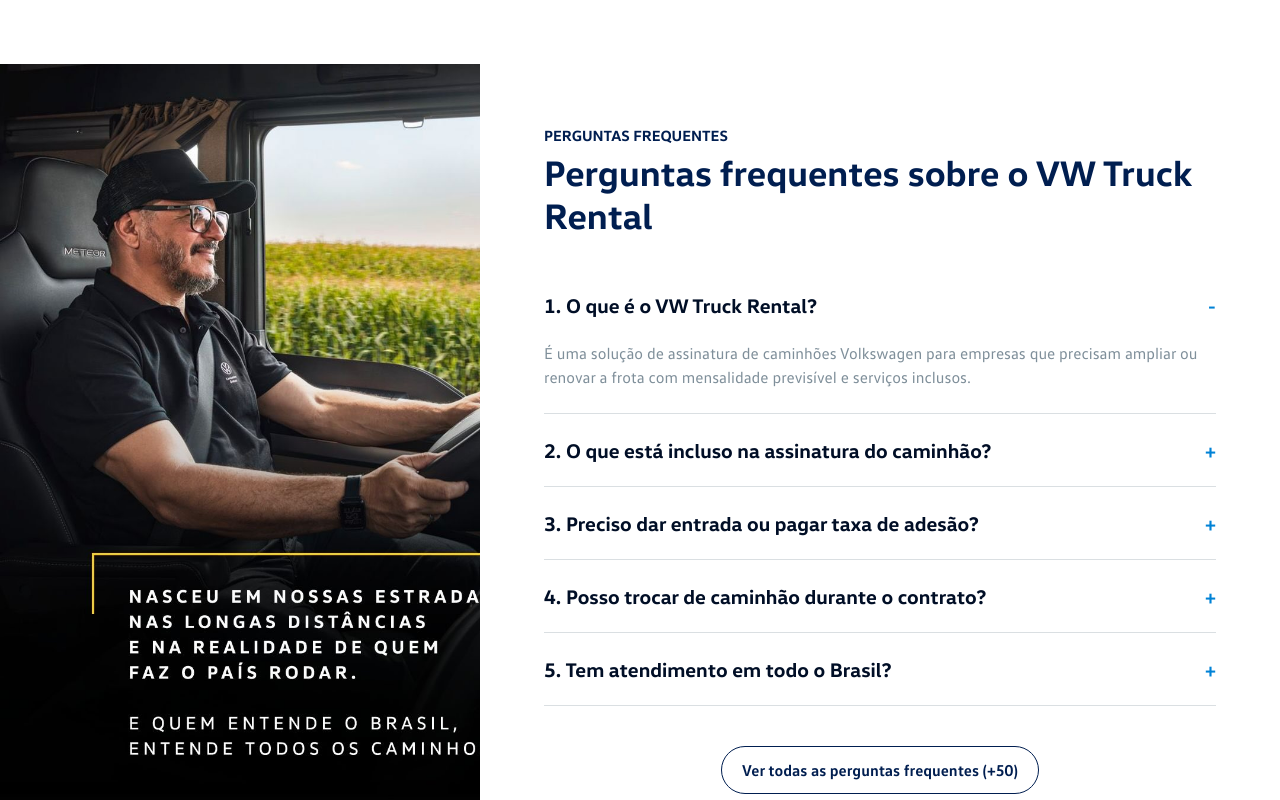
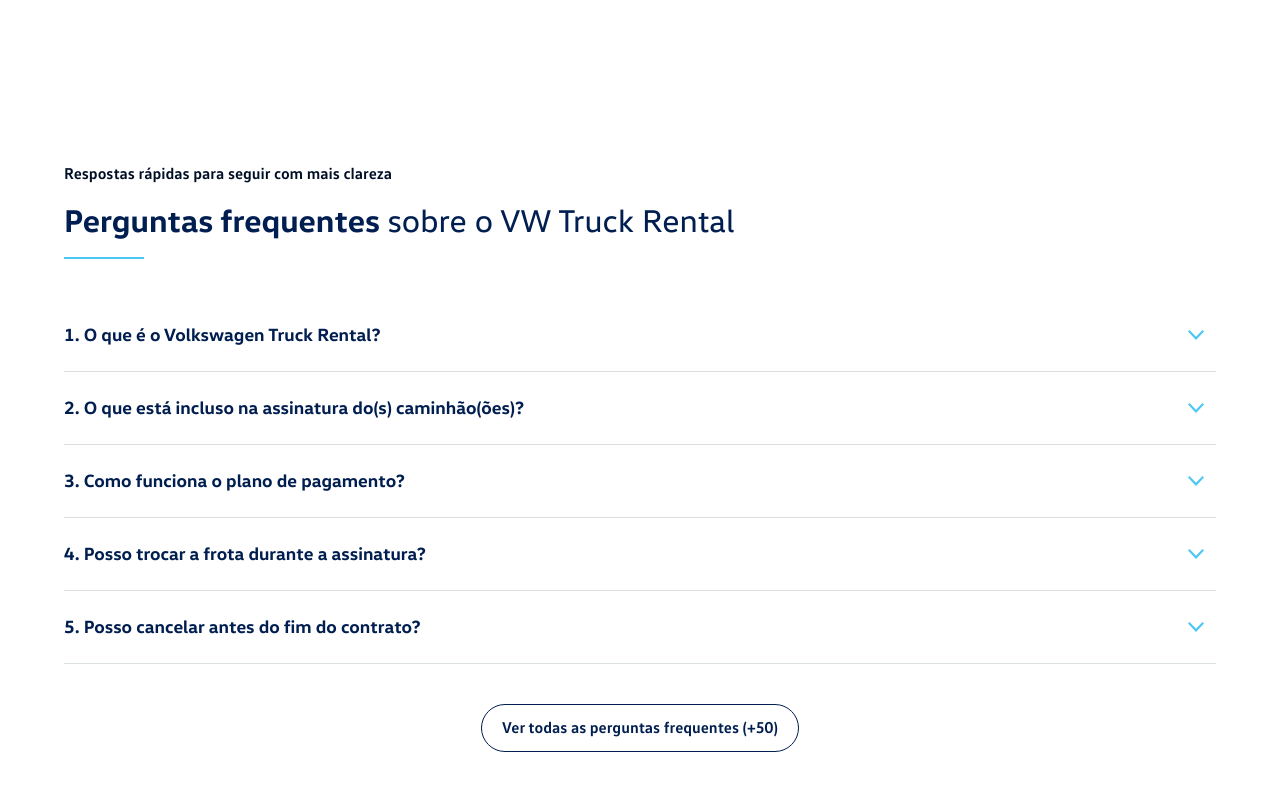
Before and after one commit to jntaslopes/truckrental, a Next.js app: page / in a window 1280 px wide. Shown: the part 5100-5900 px from the top of the page. Built offline with nearby package versions, Linux system fonts and the light colour scheme.

Commit message:
Align FAQ section with Figma

```diff
--- a/src/app/globals.css
+++ b/src/app/globals.css
@@ -1047,34 +1047,61 @@
 }
 
 .faq-section {
-  display: grid;
-  grid-template-columns: minmax(0, 1fr) 800px;
-  min-height: 800px;
-}
-
-.faq-image {
-  overflow: hidden;
-  position: relative;
-}
-
-.faq-image img {
-  height: 100%;
-  object-fit: cover;
-  object-position: left center;
+  align-items: center;
+  background: var(--white);
+  display: flex;
+  flex-direction: column;
+  gap: 40px;
+  justify-content: center;
+  padding: 100px 105px;
+  scroll-margin-top: 88px;
   width: 100%;
 }
 
 .faq-panel {
-  background: var(--white);
-  padding: 64px;
-}
-
-.faq-panel h2 {
+  display: flex;
+  flex-direction: column;
+  gap: 40px;
+  width: 100%;
+}
+
+.faq-heading {
+  align-items: flex-start;
+  display: flex;
+  flex-direction: column;
+  gap: 16px;
+  width: 100%;
+}
+
+.faq-heading p {
+  color: var(--ink);
+  font-family: "VW Text", Arial, sans-serif;
+  font-size: 16px;
+  font-weight: 700;
+  line-height: 19px;
+}
+
+.faq-heading h2 {
   color: var(--blue);
   font-family: "VW Head", Arial, sans-serif;
-  font-size: 36px;
-  line-height: 43px;
-  margin: 8px 0 32px;
+  font-size: 32px;
+  font-weight: 700;
+  line-height: 1.3;
+  margin: 0;
+}
+
+.faq-heading h2 span {
+  font-weight: 400;
+}
+
+.faq-heading-rule {
+  background: var(--cyan);
+  height: 2px;
+  width: 80px;
+}
+
+.accordion {
+  width: 100%;
 }
 
 .accordion-item {
@@ -1082,25 +1109,39 @@
 }
 
 .accordion-item button {
-  align-items: flex-start;
+  align-items: center;
   background: transparent;
   border: 0;
-  color: var(--ink);
+  color: var(--blue);
   display: flex;
   font-family: "VW Head", Arial, sans-serif;
-  font-size: 20px;
+  font-size: 18px;
   font-weight: 700;
   justify-content: space-between;
-  line-height: 24px;
+  line-height: 1.3;
+  min-height: 64px;
   padding: 24px 0;
   text-align: left;
   width: 100%;
 }
 
+.accordion-item button span:first-child {
+  min-width: 0;
+  padding-right: 24px;
+}
+
 .accordion-icon {
-  color: var(--bright-blue);
+  background: var(--cyan);
   flex: 0 0 auto;
-  font-family: "VW Text", Arial, sans-serif;
+  height: 24px;
+  mask: url("/assets/figma/icon-chevron-down.svg") center / 16px 10px no-repeat;
+  transition: transform 180ms ease;
+  width: 40px;
+  -webkit-mask: url("/assets/figma/icon-chevron-down.svg") center / 16px 10px no-repeat;
+}
+
+.accordion-item.open .accordion-icon {
+  transform: rotate(180deg);
 }
 
 .accordion-item p {
@@ -1117,6 +1158,14 @@
   max-height: 220px;
   opacity: 1;
   padding: 0 0 24px;
+}
+
+.faq-panel > .outline-cta.centered {
+  height: 48px;
+  margin-top: 0;
+  max-width: 100%;
+  min-height: 48px;
+  width: 318px;
 }
 
 .site-footer {
@@ -1660,6 +1709,11 @@
     padding-right: 32px;
   }
 
+  .faq-section {
+    padding-left: 64px;
+    padding-right: 64px;
+  }
+
   .benefits-card.left {
     padding-right: 190px;
   }
@@ -1688,6 +1742,14 @@
 
   .benefits-section {
     padding: 72px 24px;
+  }
+
+  .faq-section {
+    padding: 72px 24px;
+  }
+
+  .faq-heading h2 {
+    font-size: 30px;
   }
 
   .benefits-inner {
@@ -1746,6 +1808,31 @@
     padding: 64px 24px;
   }
 
+  .faq-section {
+    padding: 64px 24px;
+  }
+
+  .faq-panel {
+    gap: 32px;
+  }
+
+  .faq-heading {
+    gap: 12px;
+  }
+
+  .faq-heading h2 {
+    font-size: 28px;
+  }
+
+  .accordion-item button {
+    font-size: 16px;
+    min-height: 72px;
+  }
+
+  .faq-panel > .outline-cta.centered {
+    width: 100%;
+  }
+
   .benefits-heading h2 {
     font-size: 32px;
     line-height: 38px;
--- a/src/components/LandingPage.tsx
+++ b/src/components/LandingPage.tsx
@@ -432,26 +432,33 @@
 }
 
 function FaqSection() {
-  const [openIndex, setOpenIndex] = useState(0);
+  const [openIndex, setOpenIndex] = useState(-1);
 
   return (
     <section id="faq" className="faq-section">
-      <div className="faq-image">
-        <img src={asset("faq-truck.png")} alt="Caminhão Volkswagen em operação" />
-      </div>
       <div className="faq-panel">
-        <p className="eyebrow">Perguntas frequentes</p>
-        <h2>Perguntas frequentes sobre o VW Truck Rental</h2>
+        <div className="faq-heading">
+          <p>Respostas rápidas para seguir com mais clareza</p>
+          <h2>
+            Perguntas frequentes <span>sobre o VW Truck Rental</span>
+          </h2>
+          <div className="faq-heading-rule" />
+        </div>
         <div className="accordion">
           {faqs.map((item, index) => {
             const isOpen = openIndex === index;
+            const answerId = `faq-answer-${index}`;
             return (
-              <div className="accordion-item" key={item.question}>
-                <button onClick={() => setOpenIndex(isOpen ? -1 : index)} aria-expanded={isOpen}>
+              <div className={`accordion-item ${isOpen ? "open" : ""}`} key={item.question}>
+                <button
+                  onClick={() => setOpenIndex(isOpen ? -1 : index)}
+                  aria-expanded={isOpen}
+                  aria-controls={answerId}
+                >
                   <span>{index + 1}. {item.question}</span>
-                  <span className="accordion-icon">{isOpen ? "-" : "+"}</span>
+                  <span className="accordion-icon" aria-hidden="true" />
                 </button>
-                <p className={isOpen ? "open" : ""}>{item.answer}</p>
+                <p id={answerId} className={isOpen ? "open" : ""}>{item.answer}</p>
               </div>
             );
           })}
--- a/src/data/landing.ts
+++ b/src/data/landing.ts
@@ -96,27 +96,27 @@
 
 export const faqs: FaqItem[] = [
   {
-    question: "O que é o VW Truck Rental?",
+    question: "O que é o Volkswagen Truck Rental?",
     answer:
       "É uma solução de assinatura de caminhões Volkswagen para empresas que precisam ampliar ou renovar a frota com mensalidade previsível e serviços inclusos.",
   },
   {
-    question: "O que está incluso na assinatura do caminhão?",
+    question: "O que está incluso na assinatura do(s) caminhão(ões)?",
     answer:
       "O contrato pode incluir documentação, taxas, manutenção preventiva, suporte operacional e gestão da frota, conforme o plano escolhido.",
   },
   {
-    question: "Preciso dar entrada ou pagar taxa de adesão?",
+    question: "Como funciona o plano de pagamento?",
     answer:
       "A proposta foi desenhada para reduzir desembolso inicial. As condições comerciais são confirmadas por um especialista depois da análise da operação.",
   },
   {
-    question: "Posso trocar de caminhão durante o contrato?",
+    question: "Posso trocar a frota durante a assinatura?",
     answer:
       "A troca depende do plano contratado, disponibilidade do modelo e regras comerciais vigentes no momento da solicitação.",
   },
   {
-    question: "Tem atendimento em todo o Brasil?",
+    question: "Posso cancelar antes do fim do contrato?",
     answer:
       "A Volkswagen Caminhões e Ônibus conta com uma rede nacional de concessionárias para apoiar contratação, entrega e suporte.",
   },
```
